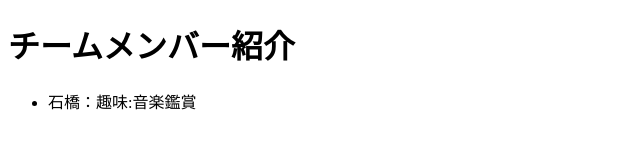
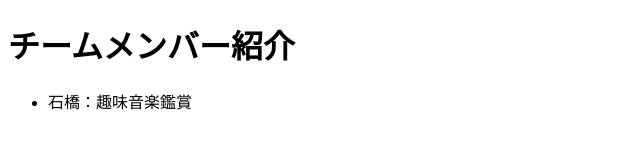
Before and after one commit to yoshizako/group3, a plain HTML site: page Index.html in a window 1280 px wide. Shown: the full height of the page, 0-640 px from the left. Drawn offline with Linux system fonts and the light colour scheme.

```diff
--- a/Index.html
+++ b/Index.html
@@ -7,7 +7,7 @@
 <body>
     <h1>チームメンバー紹介</h1>
     <ul>
-        <li>石橋：趣味:音楽鑑賞</li>
+        <li>石橋：趣味音楽鑑賞</li>
     </ul>
 </body>
 </html>
```
